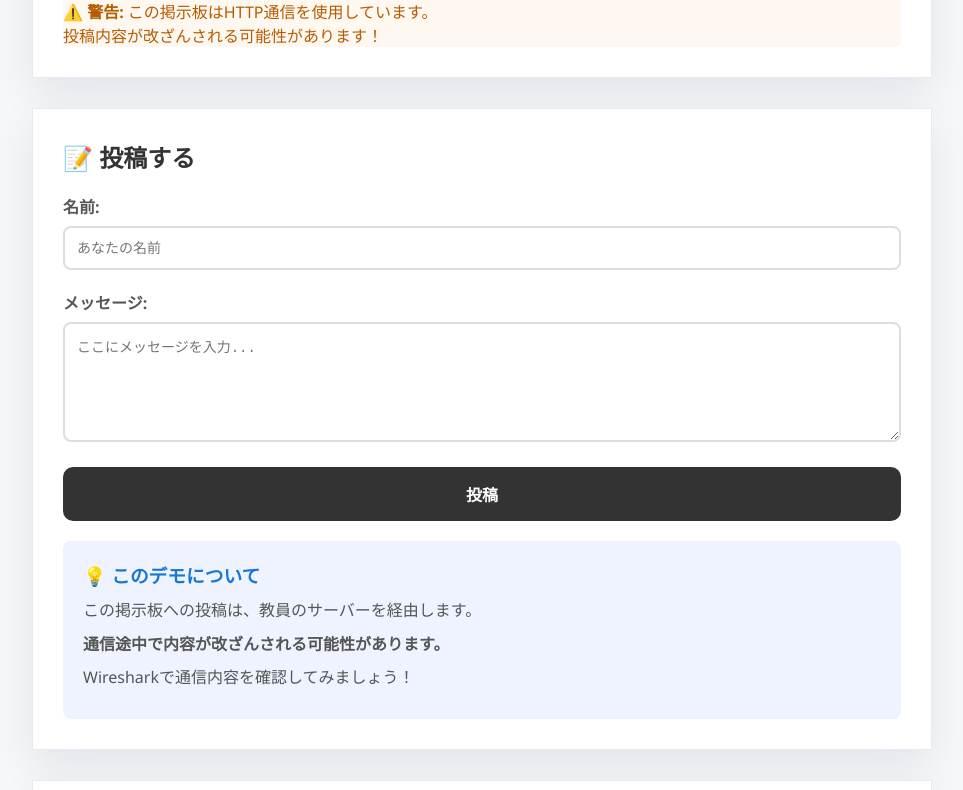
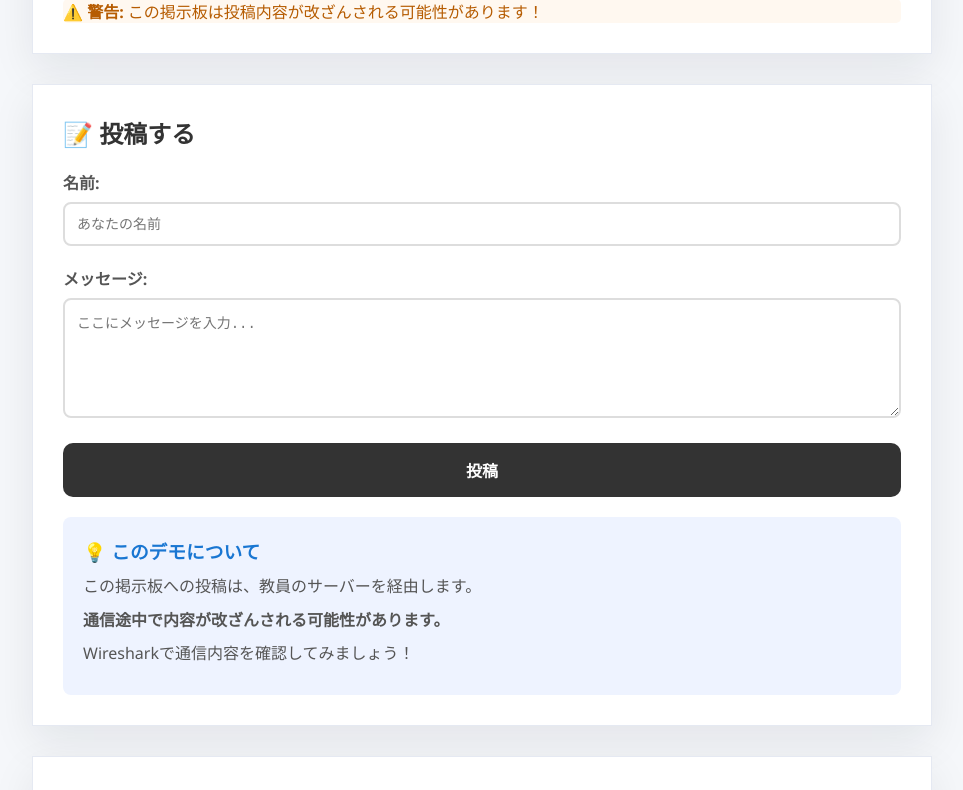
Before and after one commit to kzmSuzuki/algo-20, a plain HTML site: page index.html in a window 1280 px wide. Shown: the part 133-923 px from the top of the page, without its empty margins (158-1121 px from the left). Drawn offline with Linux system fonts and the light colour scheme; no server answers.

Commit message:
fix index

```diff
--- a/index.html
+++ b/index.html
@@ -11,8 +11,9 @@
       <header>
         <h1>🔓 セキュリティ実験用掲示板</h1>
         <div class="warning">
-          ⚠️ <strong>警告:</strong> この掲示板はHTTP通信を使用しています。<br />
-          投稿内容が改ざんされる可能性があります！
+          ⚠️
+          <strong>警告:</strong>
+          この掲示板は投稿内容が改ざんされる可能性があります！
         </div>
       </header>
 
```
